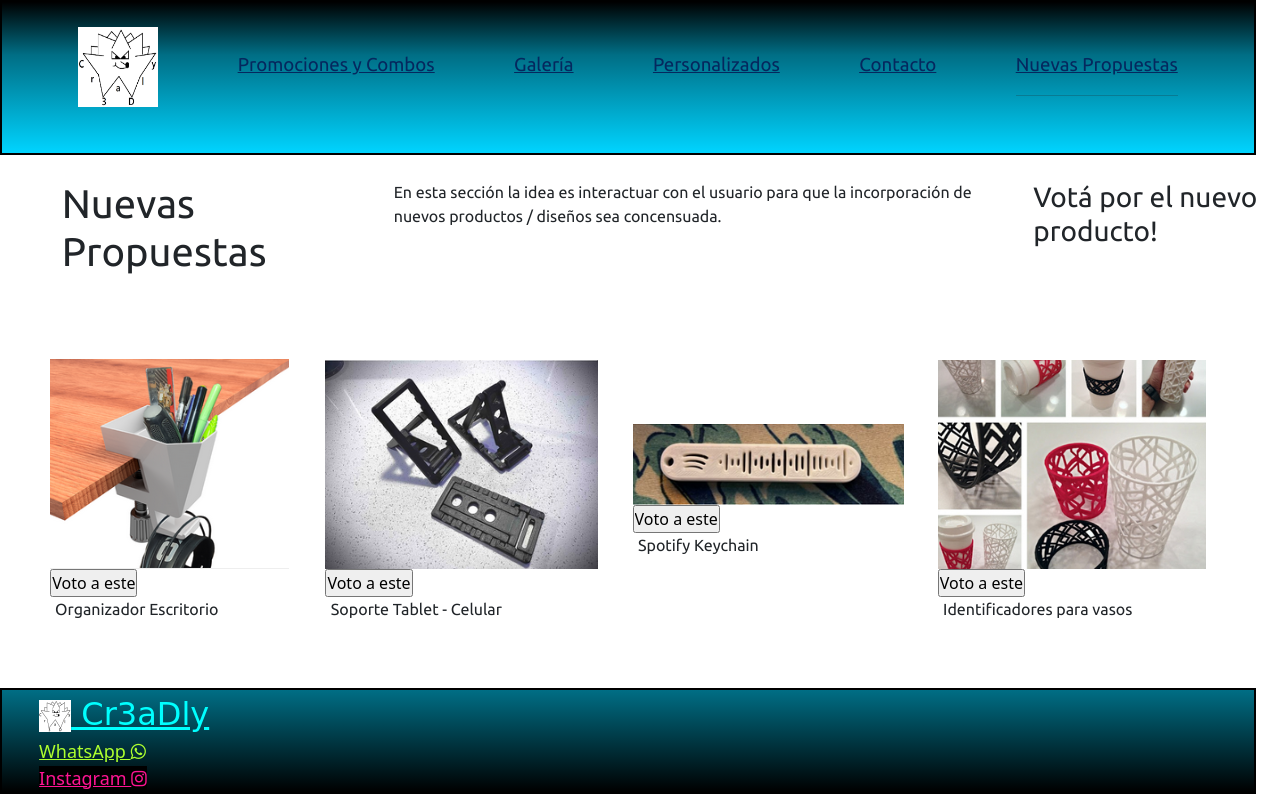
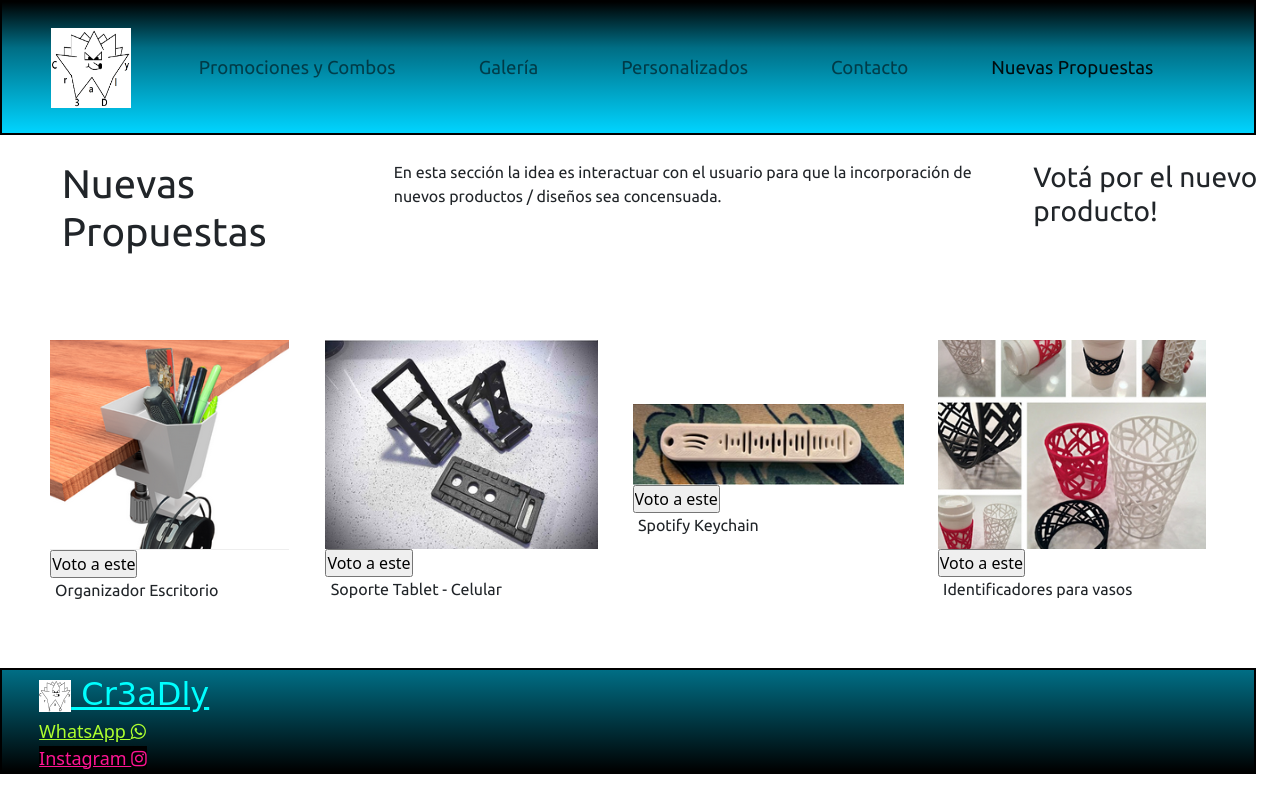
Before and after one commit to PaulaPolacco/cr3aDly, a plain HTML site: page pages/nuevas_propuestas.html in a window 1280 px wide. Shown: the top 800 px of the page. Drawn offline with nearby package versions, Linux system fonts and the light colour scheme; a web font is replaced by a local one.

Commit message:
se aplica el menu hamburguesa en todas las páginas

```diff
--- a/css/style.css
+++ b/css/style.css
@@ -27,6 +27,12 @@ p,h1,h3{
     background: linear-gradient(0deg, rgba(0,212,255,1) 0%, #006e85 65%, rgba(0,0,0,1) 100%);
 
     border: 2px solid black;
+}
+
+.menu__navbar{
+    /*para eliminar el color blanco del navbar*/
+    --bs-bg-opacity: 0;
+    background-color: none;
 }
 .menu_logo{
     height:80px;
@@ -377,9 +383,9 @@ a {
 /* .col-lg-3{
     flex-wrap: wrap;
 } */
-.propuestasBody{
-    /* grid-area:body; */
-}
+/* .propuestasBody{
+     grid-area:body;
+} */
 .listaNuevosProductos{
     display: flex;
     flex-flow: row wrap;
--- a/pages/nuevas_propuestas.html
+++ b/pages/nuevas_propuestas.html
@@ -18,16 +18,33 @@
 <body>
     <div class="container-fluid">
         <header class="row menu col-12">
-            <nav>
-                <ul id= "menu_li_inline">
-                    <li> <a href="../index.html"><img src="../images/cr3aDly_logo.png" alt="logo" class="menu_logo"></a></li>
-                    <li><a href="promos_combos.html">Promociones y Combos</a> </li>
-                    <li><a href="../index.html">Galería</a></li>
-                    <li><a href="personalizados.html">Personalizados</a></li>
-                    <li><a href="contacto.html">Contacto</a></li>
-                    <li><a href="nuevas_propuestas.html">Nuevas Propuestas</a> <hr> </li>
-                </ul>
-            </nav>
+            <nav class="navbar navbar-expand-lg navbar-light bg-light menu__navbar">
+                <div class="container-fluid">
+                  <a class="navbar-brand" href="../index.html"><img src="../images/cr3aDly_logo.png" alt="logo" class="menu_logo" ></a>
+                  <button class="navbar-toggler" type="button" data-bs-toggle="collapse" data-bs-target="#navbarSupportedContent" aria-controls="navbarSupportedContent" aria-expanded="false" aria-label="Toggle navigation">
+                    <span class="navbar-toggler-icon"></span>
+                  </button>
+                  <div class="collapse navbar-collapse" id="navbarSupportedContent">
+                    <ul class="navbar-nav me-auto mb-2 mb-lg-0" id="menu_li_inline">
+                      <li class="nav-item">
+                        <a class="nav-link" href="promos_combos.html">Promociones y Combos</a>
+                      </li>
+                      <li class="nav-item">
+                        <a class="nav-link"  href="../index.html">Galería</a>
+                      </li>
+                      <li class="nav-item">
+                        <a class="nav-link" href="personalizados.html">Personalizados</a>
+                      </li>
+                      <li class="nav-item">
+                        <a class="nav-link" href="contacto.html">Contacto</a>
+                      </li>
+                      <li class="nav-item">
+                        <a class="nav-link active" aria-current="page" href="nuevas_propuestas.html">Nuevas Propuestas</a>
+                      </li>
+                    </ul>
+                  </div>
+                </div>
+              </nav>
         </header>
 
         <section class="row propuestasDescripcion">
```
Also changed, not shown: index.html (+31 -10 lines), pages/contacto.html (+27 -10 lines), pages/personalizados.html (+27 -10 lines), pages/promos_combos.html (+27 -10 lines).
